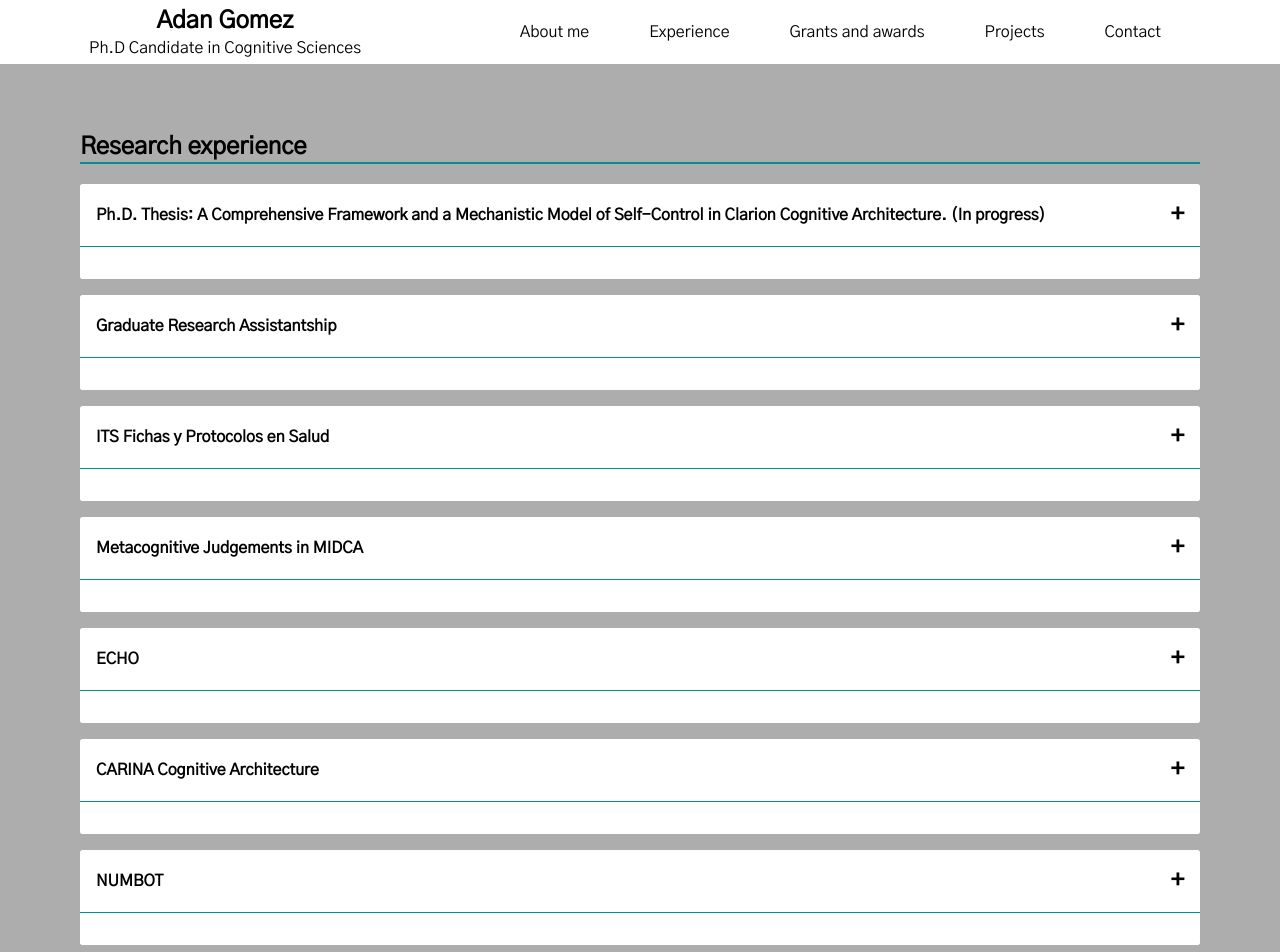
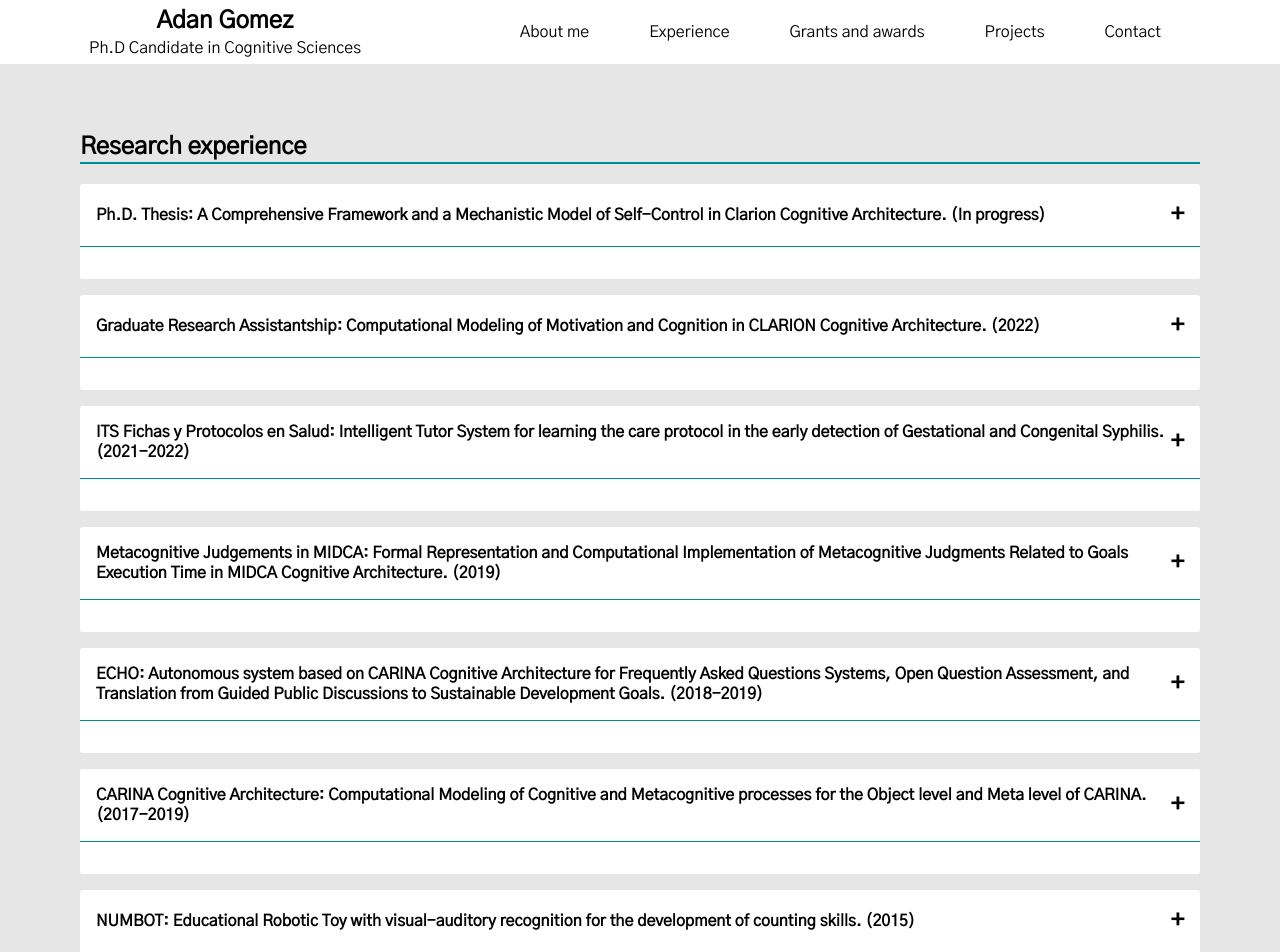
Before and after one commit to corderoangel/portfolio_adan, a React (Create React App) app: page /experience in a window 1280 px wide. Shown: the top 952 px of the page. Built offline with nearby package versions, Linux system fonts and the light colour scheme.

Commit message:
experience: research experience

```diff
--- a/src/Experience.css
+++ b/src/Experience.css
@@ -1,73 +1,3 @@
-/* .research-container {
-	margin-left: 4rem;
-	margin-right: 4rem;
-	margin-top: 6rem;
-	border-radius: 1rem;
-	padding: 1rem;
-}
-.research-container h2 {
-	border-bottom: 2px solid #008f90;
-}
-
-.research-container_content .research {
-	border-radius: 0.2rem;
-	background-color: #ffffff;
-	height: 5rem;
-	margin-top: 1rem;
-}
-
-.research-container_content .research h4,
-.research-container_content .research p {
-	margin-left: 1rem;
-	margin-right: 1rem;
-}
-
-.research-container_content .research h4 {
-	padding-top: 1rem;
-	margin-bottom: 0;
-}
-
-.research-container_content .research p {
-	margin-bottom: 0;
-	margin-top: 0;
-}
-
-.teaching-container {
-	margin-left: 4rem;
-	margin-right: 4rem;
-	border: 0.1rem solid #586e75;
-	margin-top: 4rem;
-	border-radius: 1rem;
-	padding: 1rem;
-	background: #ffffff;
-}
-
-.teaching-container_content .teaching {
-	background: #b6e1eb;
-	border: 0.1rem solid #586e75;
-	border-radius: 1rem;
-	margin-top: 1rem;
-}
-
-.teaching-container_content .teaching h3,
-.teaching-container_content .teaching p {
-	margin-left: 1rem;
-	margin-right: 1rem;
-}
-
-@media screen and (max-width: 980px) {
-	.research-container {
-		margin-left: 1rem;
-		margin-right: 1rem;
-		text-align: justify;
-	}
-	.teaching-container {
-		margin-left: 1rem;
-		margin-right: 1rem;
-		text-align: justify;
-	}
-} */
-
 .research-container {
 	margin-left: 4rem;
 	margin-right: 4rem;
@@ -84,16 +14,16 @@
 	border-radius: 0.2rem;
 	background-color: #ffffff;
 	margin-top: 1rem;
-	overflow: hidden; /* Ocultar cualquier contenido que sobresalga durante la transición */
+	overflow: hidden;
 }
 
 .research-container_content .research-header {
 	display: flex;
 	justify-content: space-between;
 	align-items: center;
-	cursor: pointer; /* Hacer que el encabezado sea clickeable */
+	cursor: pointer;
 	padding: 1rem;
-	background-color: #ffffff; /* Fondo de la cabecera */
+	background-color: #ffffff;
 	border-radius: 0.2rem;
 }
 
--- a/src/Experience.js
+++ b/src/Experience.js
@@ -1,164 +1,6 @@
 import React, { useState } from "react";
 import "./Experience.css";
 
-// const Experience = () => {
-// 	// Estado para controlar si la descripción de una investigación está visible
-// 	const [isOpen, setIsOpen] = useState(null); // Guarda el índice de la investigación abierta
-
-// 	// Función para alternar la visibilidad de los detalles
-// 	const toggleDetails = (index) => {
-// 		setIsOpen(isOpen === index ? null : index); // Si ya está abierto, lo cierra, si no lo abre
-// 	};
-
-// 	// return (
-// 	// 	<div>
-// 	// 		<div className="research-container">
-// 	// 			<h2>Research experience</h2>
-// 	// 			<div className="research-container_content">
-// 	// 				<div className="research">
-// 	// 					<h4>Ph.D. Thesis</h4>
-// 	// 					<p>
-// 	// 						A Comprehensive Framework and a Mechanistic Model of Self-Control in Clarion Cognitive Architecture. (<em>In progress</em>)
-// 	// 					</p>
-// 	// 				</div>
-// 	// 				<div className="research">
-// 	// 					<h4>Graduate Research Assistantship</h4>
-// 	// 					<p>
-// 	// 						Computational Modeling of Motivation and Cognition in CLARION Cognitive Architecture. (<em>2022</em>)
-// 	// 					</p>
-// 	// 				</div>
-// 	// 				<div className="research">
-// 	// 					<h4>ITS Fichas y Protocolos en Salud</h4>
-// 	// 					<p>
-// 	// 						Intelligent Tutor System for learning the care protocol in the early detection of Gestational and Congenital Syphilis. (<em>2021-2022</em>)
-// 	// 					</p>
-// 	// 				</div>
-// 	// 				<div className="research">
-// 	// 					<h4>Metacognitive Judgements in MIDCA</h4>
-// 	// 					<p>
-// 	// 						Formal Representation and Computational Implementation of Metacognitive Judgments Related to Goals Execution Time in MIDCA Cognitive Architecture. (<em>2019</em>)
-// 	// 					</p>
-// 	// 				</div>
-// 	// 				<div className="research">
-// 	// 					<h4>ECHO</h4>
-// 	// 					<p>
-// 	// 						Autonomous system based on CARINA Cognitive Architecture for Frequently Asked Questions Systems, Open Question Assessment, and Translation from Guided Public Discussions to
-// 	// 						Sustainable Development Goals. (<em>2018-2019</em>)
-// 	// 					</p>
-// 	// 				</div>
-// 	// 				<div className="research">
-// 	// 					<h4>CARINA Cognitive Architecture</h4>
-// 	// 					<p>
-// 	// 						Computational Modeling of Cognitive and Metacognitive processes for the Object level and Meta level of CARINA. (<em>2017-2019</em>)
-// 	// 					</p>
-// 	// 				</div>
-// 	// 				<div className="research">
-// 	// 					<h4>NUMBOT</h4>
-// 	// 					<p>Educational Robotic Toy with visual-auditory recognition for the development of counting skills.</p>
-// 	// 					<p>
-// 	// 						<em>2015</em>
-// 	// 					</p>
-// 	// 				</div>
-// 	// 			</div>
-// 	// 		</div>
-
-// 	// 		<div class="teaching-container">
-// 	// 			<h2>Teaching experience</h2>
-// 	// 			<div class="teaching-container_content">
-// 	// 				<div class="teaching">
-// 	// 					<h3>Full-Time Faculty Member</h3>
-// 	// 					<p>University of Cordoba, Montería, Colombia.</p>
-// 	// 					<p>Educational Informatics Department.</p>
-// 	// 					<p>
-// 	// 						<em>2015-2024</em>
-// 	// 					</p>
-// 	// 				</div>
-// 	// 				<div class="teaching">
-// 	// 					<h3>Half-Time Lecturer</h3>
-// 	// 					<p>University of Cordoba, Montería, Colombia.</p>
-// 	// 					<p>Educational Informatics Department – Computer Science Department.</p>
-// 	// 					<p>
-// 	// 						<em>2003 - 2014</em>
-// 	// 					</p>
-// 	// 				</div>
-// 	// 				<div class="teaching">
-// 	// 					<h3>Full-Time Computer Science Teacher</h3>
-// 	// 					<p>Institución Educativa Cristóbal Colón, Montería, Colombia.</p>
-// 	// 					<p>
-// 	// 						<em>1999-2014</em>
-// 	// 					</p>
-// 	// 				</div>
-// 	// 				<div class="teaching">
-// 	// 					<h3>Full-Time Computer Science Teacher</h3>
-// 	// 					<p>Colegio Militar Almirante Colón, Montería, Colombia.</p>
-// 	// 					<p>
-// 	// 						<em>1995 - 1998</em>
-// 	// 					</p>
-// 	// 				</div>
-// 	// 			</div>
-// 	// 		</div>
-// 	// 	</div>
-// 	// );
-
-// 	return (
-// 		<div>
-// 			<div className="research-container">
-// 				<h2>Research experience</h2>
-// 				<div className="research-container_content">
-// 					{[
-// 						{
-// 							title: "Ph.D. Thesis",
-// 							description: "A Comprehensive Framework and a Mechanistic Model of Self-Control in Clarion Cognitive Architecture. (<em>In progress</em>)",
-// 						},
-// 						{
-// 							title: "Graduate Research Assistantship",
-// 							description: "Computational Modeling of Motivation and Cognition in CLARION Cognitive Architecture. (<em>2022</em>)",
-// 						},
-// 						{
-// 							title: "ITS Fichas y Protocolos en Salud",
-// 							description: "Intelligent Tutor System for learning the care protocol in the early detection of Gestational and Congenital Syphilis. (<em>2021-2022</em>)",
-// 						},
-// 						{
-// 							title: "Metacognitive Judgements in MIDCA",
-// 							description:
-// 								"Formal Representation and Computational Implementation of Metacognitive Judgments Related to Goals Execution Time in MIDCA Cognitive Architecture. (<em>2019</em>)",
-// 						},
-// 						{
-// 							title: "ECHO",
-// 							description:
-// 								"Autonomous system based on CARINA Cognitive Architecture for Frequently Asked Questions Systems, Open Question Assessment, and Translation from Guided Public Discussions to Sustainable Development Goals. (<em>2018-2019</em>)",
-// 						},
-// 						{
-// 							title: "CARINA Cognitive Architecture",
-// 							description: "Computational Modeling of Cognitive and Metacognitive processes for the Object level and Meta level of CARINA. (<em>2017-2019</em>)",
-// 						},
-// 						{
-// 							title: "NUMBOT",
-// 							description: "Educational Robotic Toy with visual-auditory recognition for the development of counting skills. (<em>2015</em>)",
-// 						},
-// 					].map((research, index) => (
-// 						<div key={index} className="research">
-// 							<div className="research-header" onClick={() => toggleDetails(index)}>
-// 								<h4>{research.title}</h4>
-// 								<span className="toggle-icon">{isOpen === index ? "−" : "+"}</span>
-// 							</div>
-// 							{isOpen === index && (
-// 								<div className="research-details">
-// 									<p>{research.description}</p>
-// 								</div>
-// 							)}
-// 						</div>
-// 					))}
-// 				</div>
-// 			</div>
-
-// 			<div className="teaching-container">
-// 				<h2>Teaching experience</h2>
-// 				<div className="teaching-container_content">{/* Aquí iría el mismo patrón si quisieras agregar una lista desplegable para teaching */}</div>
-// 			</div>
-// 		</div>
-// 	);
-// };
 const Experience = () => {
 	// Estado para controlar si la descripción de una investigación está visible
 	const [isOpen, setIsOpen] = useState(null); // Guarda el índice de la investigación abierta
@@ -184,30 +26,50 @@ const Experience = () => {
 							],
 						},
 						{
-							title: "Graduate Research Assistantship",
-							description: "Computational Modeling of Motivation and Cognition in CLARION Cognitive Architecture. (<em>2022</em>)",
+							title: "Graduate Research Assistantship: Computational Modeling of Motivation and Cognition in CLARION Cognitive Architecture. (2022)",
+							list: [
+								"Systematically analyzed scientific literature on self-control as an intra-physical conflict examining implicit and explicit information interaction patterns underlying human behavior.",
+								"Employed machine learning methods to model diverse human working memory tasks and their interaction with motivational aspects across two simulations built within the CLARION cognitive architecture.",
+								"Leveraged statistical techniques to analyze simulation data produced by the two CLARION-based models.",
+							],
 						},
 						{
-							title: "ITS Fichas y Protocolos en Salud",
-							description: "Intelligent Tutor System for learning the care protocol in the early detection of Gestational and Congenital Syphilis. (<em>2021-2022</em>)",
+							title: "ITS Fichas y Protocolos en Salud: Intelligent Tutor System for learning the care protocol in the early detection of Gestational and Congenital Syphilis. (2021-2022)",
+							list: [
+								"Engineered a case-based reasoning system and a recommender system for learning resources to personalize pedagogical strategies accounting for higher education students' learning styles and academic performance.",
+								"Authored a scientific publication for an education journal detailing the findings from contrasting the two systems in light of student academic performance.",
+							],
 						},
 						{
-							title: "Metacognitive Judgements in MIDCA",
-							description:
-								"Formal Representation and Computational Implementation of Metacognitive Judgments Related to Goals Execution Time in MIDCA Cognitive Architecture. (<em>2019</em>)",
+							title: "Metacognitive Judgements in MIDCA: Formal Representation and Computational Implementation of Metacognitive Judgments Related to Goals Execution Time in MIDCA Cognitive Architecture. (2019)",
+							list: [
+								"Designed and implemented predictive models for goal execution times within the MIDCA cognitive architecture to enable autonomous agents to generate accurate prospective, concurrent, and retrospective metacognitive appraisals.",
+								"Developed goal-oriented software agents capable of estimating completion times for specific tasks and goals in order to improve adaptations and time management using Python.",
+							],
 						},
 						{
-							title: "ECHO",
-							description:
-								"Autonomous system based on CARINA Cognitive Architecture for Frequently Asked Questions Systems, Open Question Assessment, and Translation from Guided Public Discussions to Sustainable Development Goals. (<em>2018-2019</em>)",
+							title: "ECHO: Autonomous system based on CARINA Cognitive Architecture for Frequently Asked Questions Systems, Open Question Assessment, and Translation from Guided Public Discussions to Sustainable Development Goals. (2018-2019)",
+							list: [
+								"Engineered the knowledge base of the system employing diverse knowledge representation techniques, including semantic networks and ontologies.",
+								"Composed a methodical review of the various computational approaches leveraged by the system.",
+							],
 						},
 						{
-							title: "CARINA Cognitive Architecture",
-							description: "Computational Modeling of Cognitive and Metacognitive processes for the Object level and Meta level of CARINA. (<em>2017-2019</em>)",
+							title: "CARINA Cognitive Architecture: Computational Modeling of Cognitive and Metacognitive processes for the Object level and Meta level of CARINA. (2017-2019)",
+							list: [
+								"Co-designed the cognitive architecture and information processing mechanisms for CARINA, an artificial cognitive framework capable of metacognitive control and introspective reasoning about its cognitive processes.",
+								"Implemented formal representations of cognitive models and introspective reasoning traces to enable CARINA agents to monitor and regulate their cognition.",
+								"Developed techniques for specifying and validating algorithmic knowledge profiles to empower CARINA agents to form metacognitive expectations about perceptual processes and cognitive functions.",
+								"Researched methods for the meta-modeling of pedagogical strategies to allow CARINA-based intelligent tutoring systems to select appropriate teaching approaches tailored to individual students.",
+							],
 						},
 						{
-							title: "NUMBOT",
-							description: "Educational Robotic Toy with visual-auditory recognition for the development of counting skills. (<em>2015</em>)",
+							title: "NUMBOT: Educational Robotic Toy with visual-auditory recognition for the development of counting skills. (2015)",
+							list: [
+								"Designed and led a mixed methods study utilizing interviews, verbal protocols, and quasi-experimental research to compare numerical knowledge acquisition between preschool students using a robot-based learning environment versus traditional materials.",
+								"Mentored young investigators in experimental research methodology, overseeing the design of pre/post assessments, data analysis, and reporting of findings related to the impact of an innovative robot learning system.",
+								"Spearheaded the conceptualization, design, programming, and testing of a novel robot learning companion with gesture/voice recognition capabilities to develop early math skills among preschool-aged children.",
+							],
 						},
 					].map((research, index) => (
 						<div key={index} className="research">
--- a/src/index.css
+++ b/src/index.css
@@ -1,5 +1,5 @@
 body {
-	background-color: #adadad;
+	background-color: #adadad4b;
 	padding: 0;
 	margin: 0;
 	font-family: "Gothic A1", sans-serif;
```
